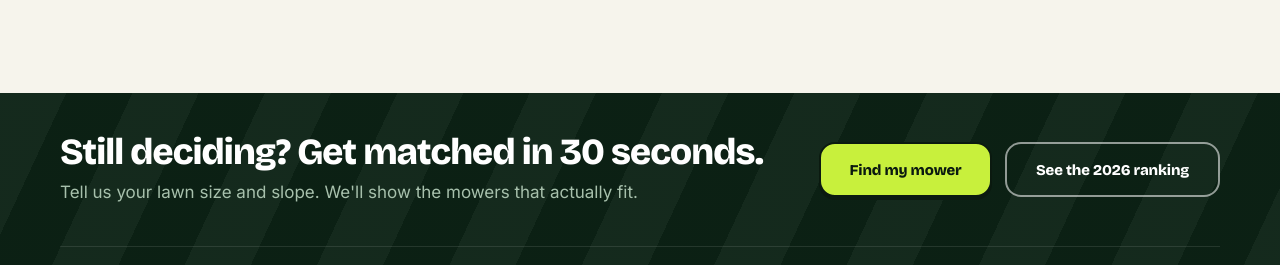
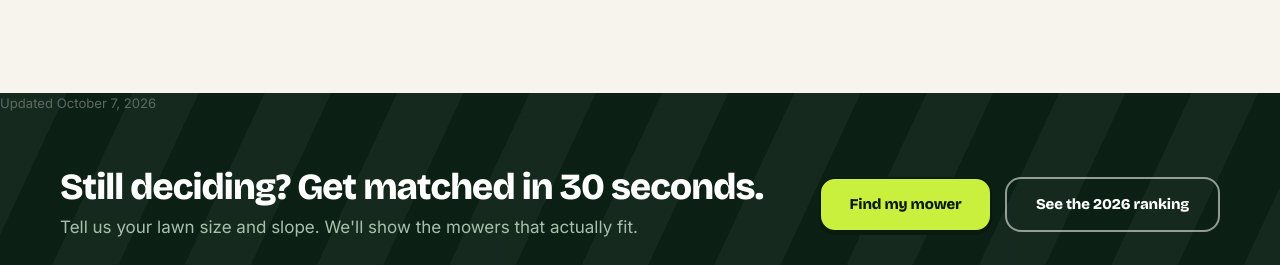
Before and after one commit to sagivo/robot-mower-guide, an Astro site: page / in a window 1280 px wide. Shown: the part 5702-5967 px from the top of the page. Built offline with nearby package versions, Linux system fonts and the light colour scheme; Astro itself is replaced by a stand-in of ours; no server answers; a web font is replaced by a local one.

Commit message:
Update BaseLayout.astro

```diff
--- a/src/layouts/BaseLayout.astro
+++ b/src/layouts/BaseLayout.astro
@@ -121,7 +121,7 @@
       <slot />
     </main>
 
-    <footer class="site-footer">
+    <footer class="site-footer"><p class="fine">Updated <time datetime={article?.updatedDate ?? article?.pubDate ?? "2026-10-07"}>{new Date(article?.updatedDate ?? article?.pubDate ?? "2026-10-07").toLocaleDateString("en-US",{year:"numeric",month:"long",day:"numeric",timeZone:"UTC"})}</time></p>
       <div class="wrap wide">
         <div class="footer-cta">
           <div>
```
